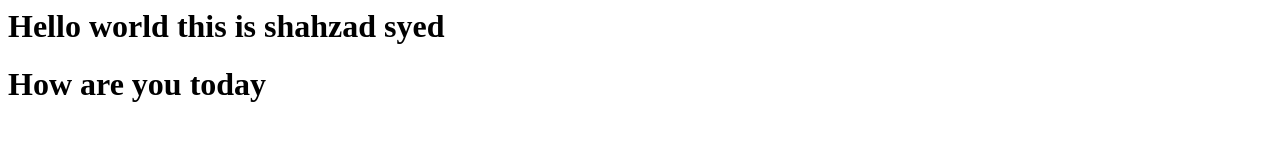
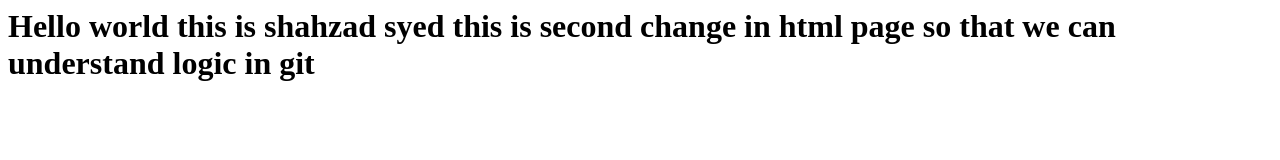
Before and after one commit to shahzad314/projectcode, a plain HTML site: page index.html in a window 1280 px wide. Drawn offline with Linux system fonts and the light colour scheme.

Commit message:
some new features added

```diff
--- a/index.html
+++ b/index.html
@@ -1,2 +1,4 @@
-<h1>Hello world this is shahzad syed<h1>
-    How are you today
+<h1>Hello world this is shahzad syed
+    this is second change in
+    html page so that we can understand
+    logic in git </h1>
```
